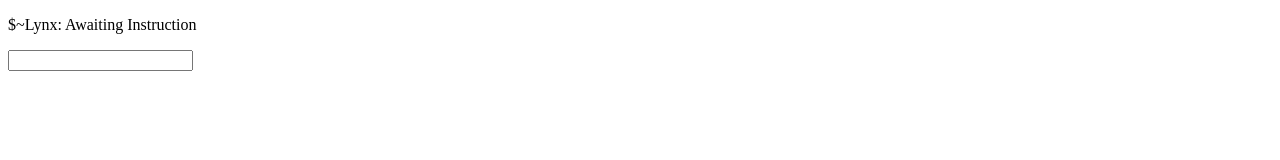
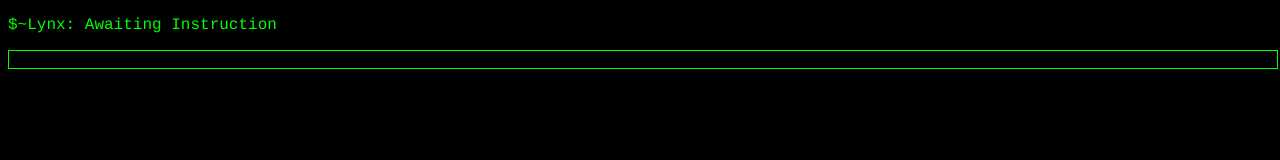
Before and after one commit to soccerJoshNumberNine/lynx, a plain HTML site: page index.html in a window 1280 px wide. Drawn offline with nearby package versions, Linux system fonts and the light colour scheme.

Commit message:
Update main.css

```diff
--- a/main.css
+++ b/main.css
@@ -1,17 +1,13 @@
-.chat, .chat:active {
+body {
   background-color: #000;
-  color: #00ff00;
-  width: 100%;
-  height: 100%;
-  border: none;
-}
-
-.black {
-  background-color: #000;
-  color: #00ff00;
+  color: #0f0;
   font-family: Courier;
 }
 
-.waiting {
-  font-size: 10px;
+.input {
+  width: 100%;
+  background-color: #000;
+  border: 1px solid #0f0;
+  color: #0f0;
+  font-family: Courier;
 }
```
